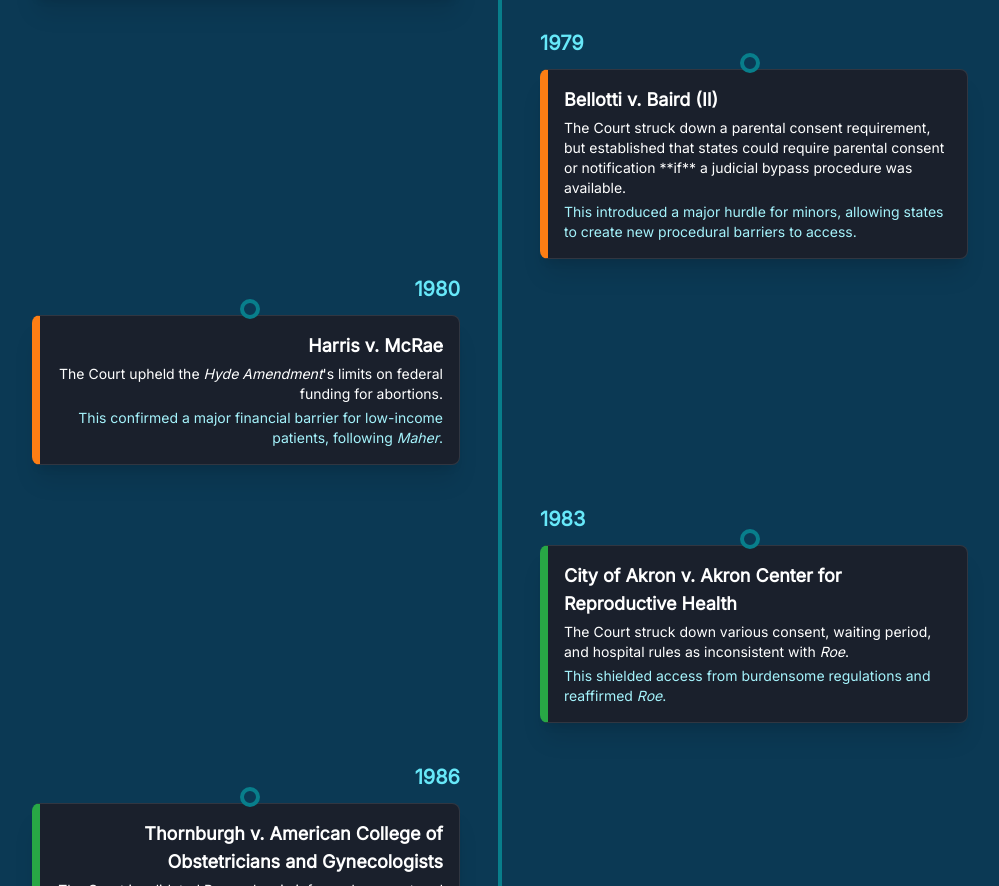
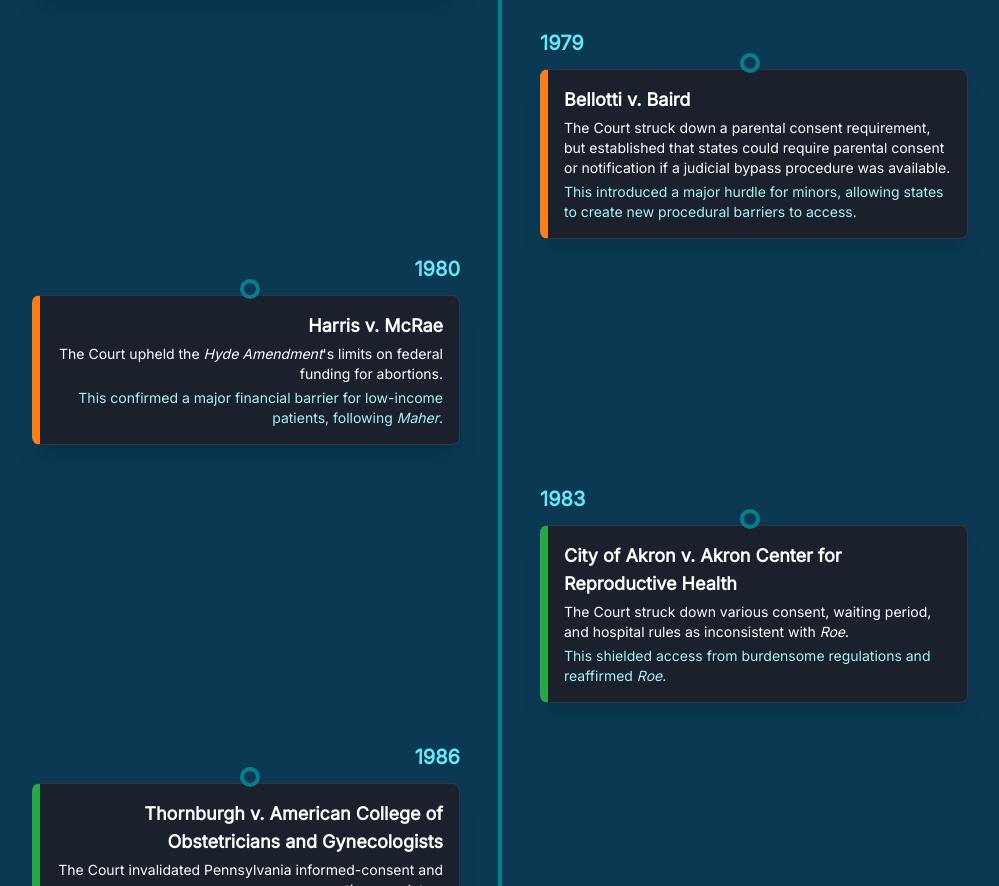
Before and after one commit to brigettesupernova/hope-to-hostility, a plain HTML site: page index.html in a window 1280 px wide. Shown: the part 2281-3167 px from the top of the page, without its empty margins (140-1139 px from the left). Drawn offline with nearby package versions, Linux system fonts and the light colour scheme.

Commit message:
Update index.html

```diff
--- a/index.html
+++ b/index.html
@@ -302,8 +302,8 @@
                         <time class="font-bold text-xl text-cyan-300">1979</time>
                         <div class="time-dot status-chip"></div>
                         <div class="mt-3 w-full rounded-lg shadow-xl p-4 status-chip box-base-style">
-                            <h3 class="font-bold text-lg text-white">Bellotti v. Baird (II)</h3>
-                            <p class="text-sm mt-1 text-white">The Court struck down a parental consent requirement, but established that states could require parental consent or notification **if** a judicial bypass procedure was available.</p>
+                            <h3 class="font-bold text-lg text-white">Bellotti v. Baird</h3>
+                            <p class="text-sm mt-1 text-white">The Court struck down a parental consent requirement, but established that states could require parental consent or notification if a judicial bypass procedure was available.</p>
                             <p class="text-sm mt-1 text-cyan-200">This introduced a major hurdle for minors, allowing states to create new procedural barriers to access.</p>
                         </div>
                     </div>
```
